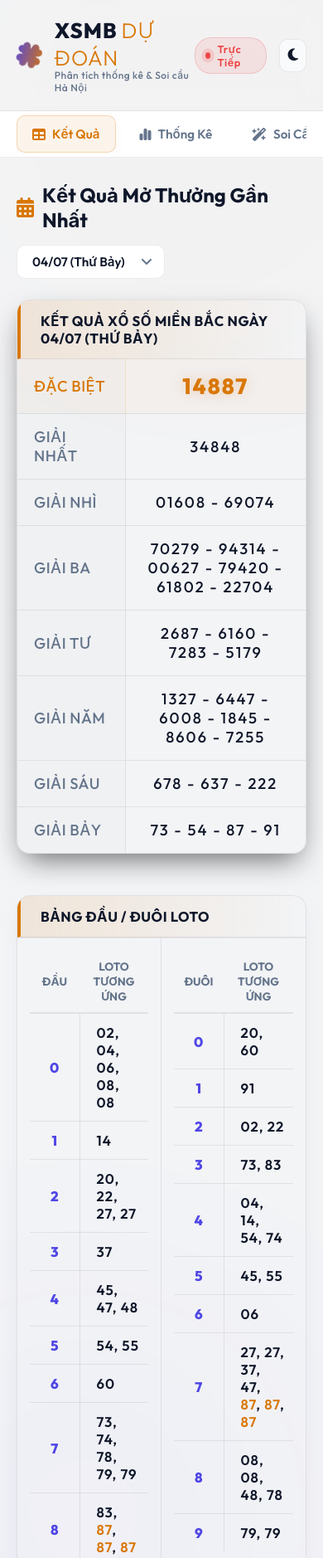
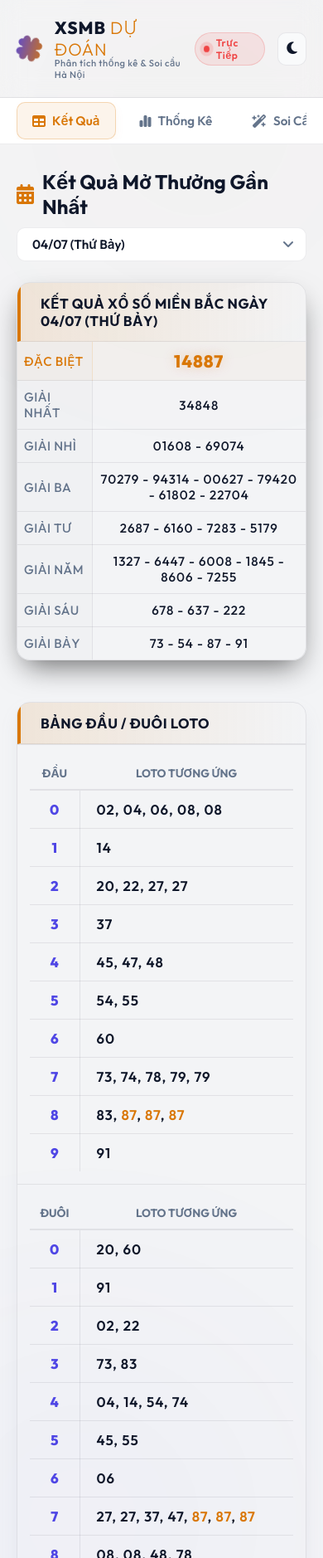
Before and after one commit to u01035069708-ops/kqsx, a website: page index.html in a window 390 px wide. Shown: the top 1878 px of the page at 83% size. Drawn offline with Linux system fonts and the light colour scheme; no server answers.

Commit message:
Update style.css with mobile responsive media queries

```diff
--- a/css/style.css
+++ b/css/style.css
@@ -1231,3 +1231,99 @@ body.light-theme .icon-btn:hover {
 .pred-board-wrapper .val-highlight {
   font-size: 1.25rem;
 }
+
+/* ==========================================
+   MOBILE & TABLET RESPONSIVENESS
+   ========================================== */
+@media (max-width: 600px) {
+  /* Lottery main table adjustments to fit small viewports */
+  .lottery-table td {
+    padding: 10px 8px;
+    font-size: 0.95rem;
+  }
+  .prize-label {
+    width: 90px;
+    font-size: 0.78rem;
+    padding: 10px 6px;
+  }
+  .prize-value {
+    font-size: 1.1rem;
+    letter-spacing: 1px;
+  }
+  .val-highlight {
+    font-size: 1.3rem !important;
+  }
+
+  /* Loto split table layout (stack on mobile) */
+  .loto-split-grid {
+    grid-template-columns: 1fr;
+  }
+  .loto-table-wrapper:first-child {
+    border-right: none;
+    border-bottom: 1px solid var(--border-color);
+  }
+
+  /* Simulator slots adjustment */
+  .sim-slots-group {
+    gap: 10px;
+  }
+  .simulator-table .sim-slot {
+    min-width: 60px;
+    font-size: 1.05rem;
+  }
+
+  /* Header scaling */
+  .logo-text {
+    font-size: 1.3rem;
+  }
+  .logo-tagline {
+    font-size: 0.7rem;
+  }
+  .live-indicator {
+    padding: 4px 10px;
+    font-size: 0.75rem;
+  }
+
+  /* Form adjustments */
+  .fengshui-form {
+    flex-direction: column;
+    gap: 10px;
+  }
+  .fengshui-form .select-year,
+  .fengshui-form .select-gender,
+  .fengshui-form .btn {
+    width: 100%;
+  }
+
+  /* Bubble container alignment */
+  .number-bubbles {
+    justify-content: center;
+  }
+}
+
+@media (max-width: 480px) {
+  /* Panel headers styling */
+  .panel-header {
+    flex-direction: column;
+    align-items: flex-start;
+    gap: 10px;
+  }
+  .panel-header .select-wrapper {
+    width: 100%;
+  }
+  .panel-header select {
+    width: 100%;
+  }
+
+  /* Grid padding */
+  .prob-grid {
+    grid-template-columns: repeat(auto-fill, minmax(80px, 1fr));
+    gap: 8px;
+  }
+  .prob-cell {
+    padding: 8px;
+  }
+  .prob-num {
+    font-size: 1.2rem;
+  }
+}
```
